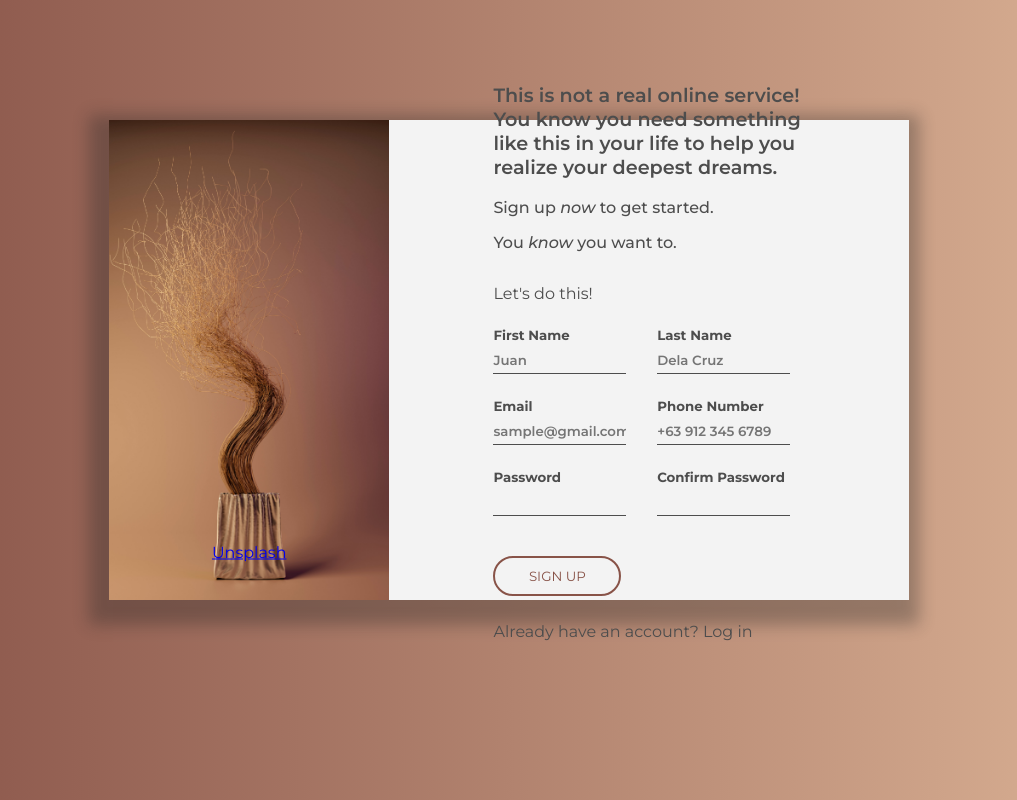
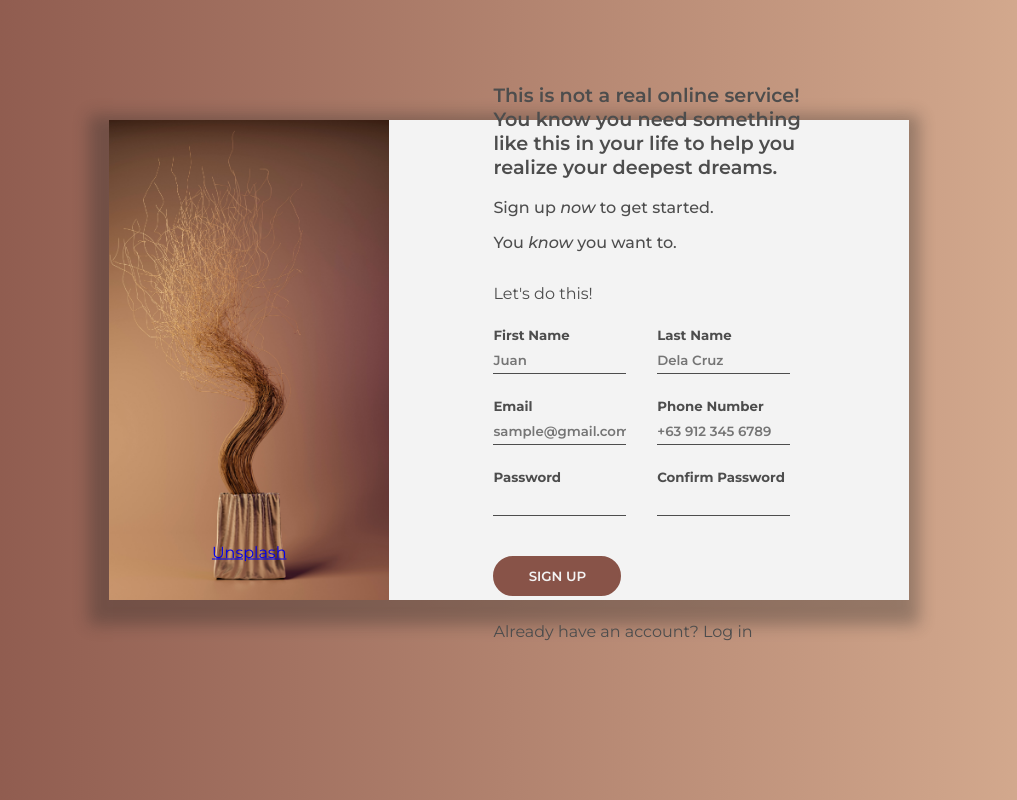
Before and after one commit to meowyboii/signup-form, a plain HTML site: page index.html in a window 1280 px wide. In both pictures the pointer is over the button "SIGN UP". Shown: the whole page, without its empty margins (131-1148 px from the left). Drawn offline with Linux system fonts and the light colour scheme.

Commit message:
add button hover effect

```diff
--- a/styles.css
+++ b/styles.css
@@ -62,6 +62,7 @@ input:focus + label {
 }
 button {
   font-family: "Montserrat", sans-serif;
+  font-weight: 600;
   padding: 10px 10px;
   margin-bottom: 10px;
   width: 16vh;
@@ -71,6 +72,12 @@ button {
   border: var(--primary-color) solid 2px;
   color: var(--primary-color);
   cursor: pointer;
+  transition-duration: 0.4s;
+}
+
+button:hover {
+  background-color: var(--primary-color);
+  color: var(--dirty-white);
 }
 
 #container {
```
